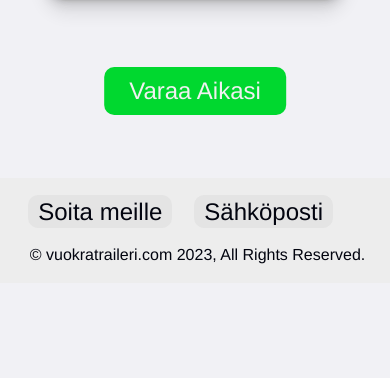
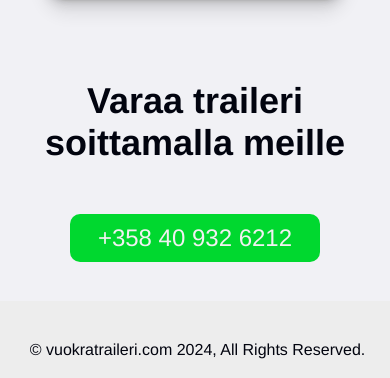
Before and after one commit to T2XC/School-Projects, a PHP site: page /vuokratraileri/index.html in a window 390 px wide. Shown: the part 4854-5232 px from the top of the page. Before the commit the page ends 5118 px from the top, so only its background shows below. Run offline with PHP 8.4, Linux system fonts and the light colour scheme; some libraries are stand-ins or nearby versions.

Commit message:
T2XC 2.9.72
- voukratraileri fix

```diff
--- a/vuokratraileri/css/style.css
+++ b/vuokratraileri/css/style.css
@@ -176,23 +176,6 @@ header {
 
 /* Footer */
 
-.bottom-next-btn {
-    background-color: #00d82f; /* Background color */
-    color: #f1f1f1; /* Font color */
-
-    margin-top: 50px;
-    padding: 10px 25px 10px;
-    text-decoration:  none; /* Removes underline from link */
-    font-size: 24px;
-    transition: 0.2s;
-    border-radius: 10px;
-    border: 0px;
-
-    margin-bottom: 10%;
-    margin-left: 50%;
-    transform: translate(-50%, -50%);
-}
-
 footer {
     background-color: #EDEDED; /* Background color */
 }
@@ -212,6 +195,31 @@ footer {
 
 .cr {
     margin: 10px 0 0 5px;
+}
+
+.contact {
+    display: block;
+    width: 100vw;
+    text-align: center;
+    padding: 10%;
+}
+.pnh {
+    font-size: 36px;
+    height: 50%;
+}
+
+.pn {
+    background-color: #00d82f; /* Background color */
+    color: #f1f1f1; /* Font color */
+
+    margin: 50px 35% 0 35%;
+    padding: 10px 25px 10px;
+    text-decoration:  none; /* Removes underline from link */
+    font-size: 24px;
+    transition: 0.2s;
+    border-radius: 10px;
+    border: 0px;
+    width: 30%;
 }
 
 /*-------------------------------------------------------------------------------------------------------------------------------*/
@@ -442,4 +450,29 @@ footer {
     text-align: center;
 }
 
+.contact {
+    display: block;
+    width: 100vw;
+    text-align: center;
+    padding: 10%;
 }
+.pnh {
+    font-size: 36px;
+    height: 50%;
+}
+
+.pn {
+    background-color: #00d82f; /* Background color */
+    color: #f1f1f1; /* Font color */
+
+    margin: 50px 10% 0 10%;
+    padding: 10px 25px 10px;
+    text-decoration:  none; /* Removes underline from link */
+    font-size: 24px;
+    transition: 0.2s;
+    border-radius: 10px;
+    border: 0px;
+    width: 80%;
+}
+
+}
--- a/vuokratraileri/index.html
+++ b/vuokratraileri/index.html
@@ -31,7 +31,7 @@
 
             <a href="#footer" class="nav-btn">Ota yhteyttä</a>
 
-            <a style='float:none;' id='Setmore_button_iframe' href='https://booking.setmore.com/scheduleappointment/24de0cc8-3db7-4f6e-a796-b10b78f4e49f'><button class="nav-btn nav-next-btn">Varaa Aikasi</button></a>
+            <a href="#footer"><button class="nav-btn nav-next-btn">Varaa Aikasi</button></a>
 
         </nav>
 
@@ -43,7 +43,7 @@
 
             <p class="title-subtitle">Autotraileri Lohjan / Nummelan alueelta</p>
 
-            <a style='float:none;' id='Setmore_button_iframe' href='https://booking.setmore.com/scheduleappointment/24de0cc8-3db7-4f6e-a796-b10b78f4e49f'><button class="title-next-btn">Varaa Aikasi</button></a>
+            <button class="title-next-btn">Varaa Aikasi</button>
 
         </header>
 
@@ -109,21 +109,19 @@
 
         </div>
 
-        <a style='float:none;' id='Setmore_button_iframe' href='https://booking.setmore.com/scheduleappointment/24de0cc8-3db7-4f6e-a796-b10b78f4e49f'><button class="bottom-next-btn">Varaa Aikasi</button></a>
+        <div class="contact">
+
+            <h2 class="pnh">Varaa traileri soittamalla meille</h2>
+
+            <p class="pn">+358 40 932 6212</p>
+
+        </div>
 
         <!-- Footer -->
 
         <footer id="footer">
 
-            <div class="contact">
-
-                <a href="tel:+358405042019" class="fbtn">Soita meille</a>
-
-                <a href="mailto:pekka.mettala@gmail.com" class="fbtn">Sähköposti</a>
-
-            </div>
-
-            <p class="cr">&#169 vuokratraileri.com 2023, All Rights Reserved.</p>
+            <p class="cr">&#169 vuokratraileri.com 2024, All Rights Reserved.</p>
 
         </footer>
 
```
Also changed, not shown: irmaband/news/index.html (line endings or trailing spaces).
